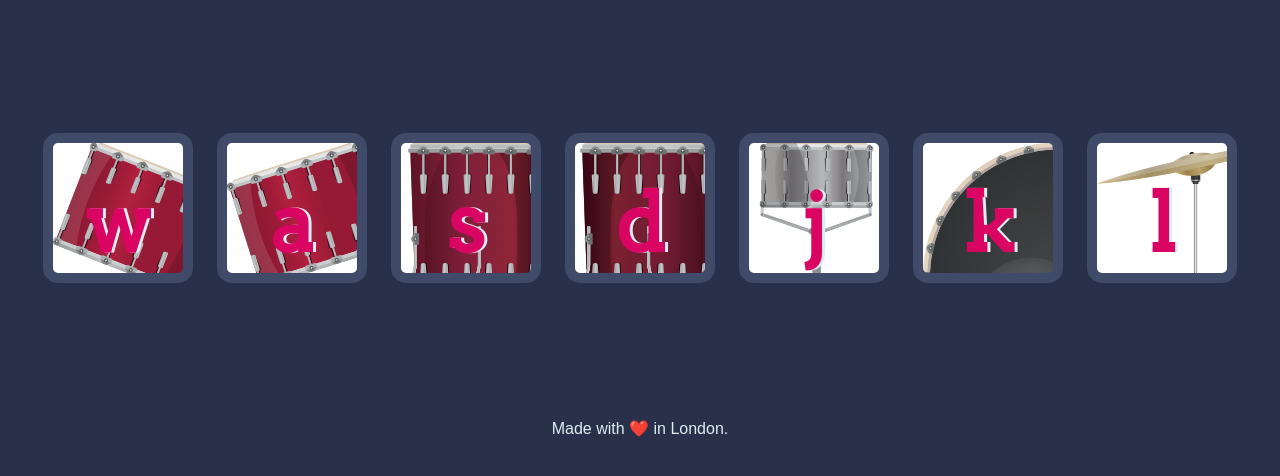
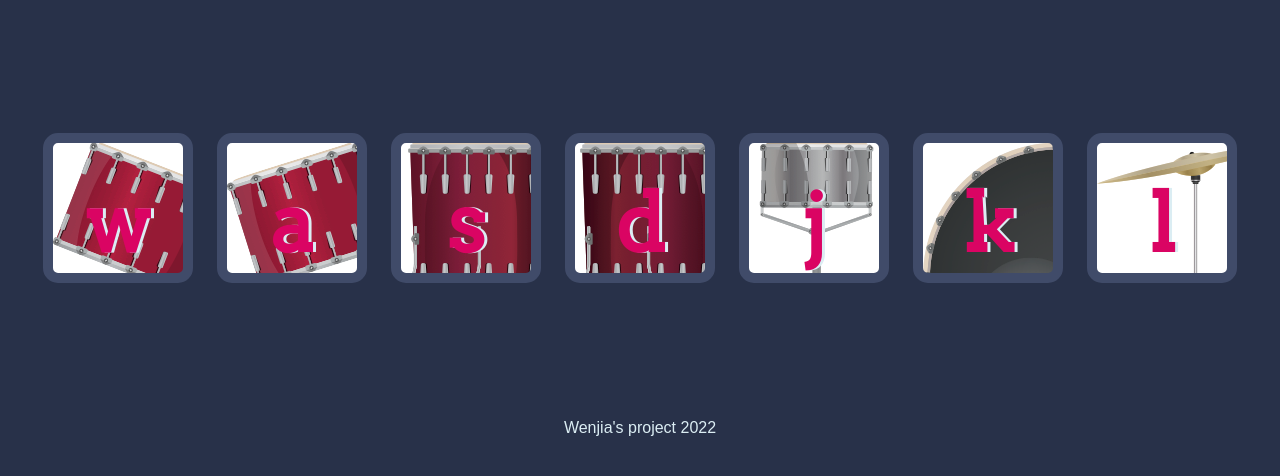
Before and after one commit to Giaaaaaaa/drum-kit, a plain HTML site: page index.html in a window 1280 px wide. Shown: the part 156-632 px from the top of the page. Drawn offline with Linux system fonts and the light colour scheme.

Commit message:
Update index.html

```diff
--- a/index.html
+++ b/index.html
@@ -25,6 +25,6 @@
 
 </body>
   <footer>
-    Made with ❤️ in London.
+    Wenjia's project 2022
   </footer>
 </html>
```
